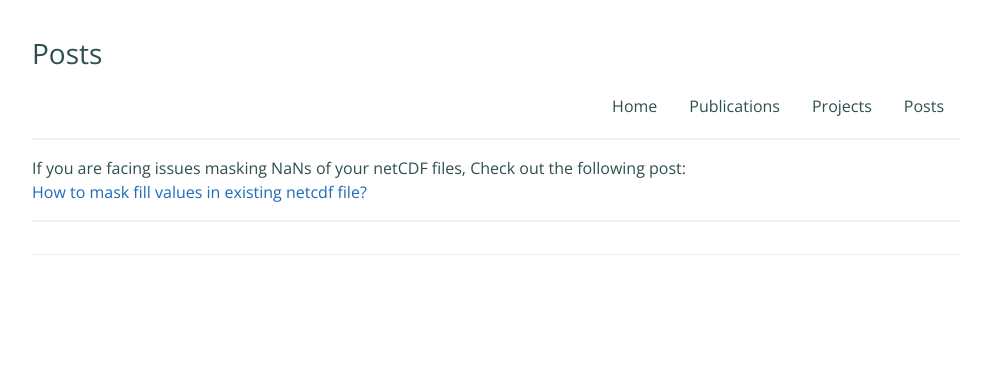
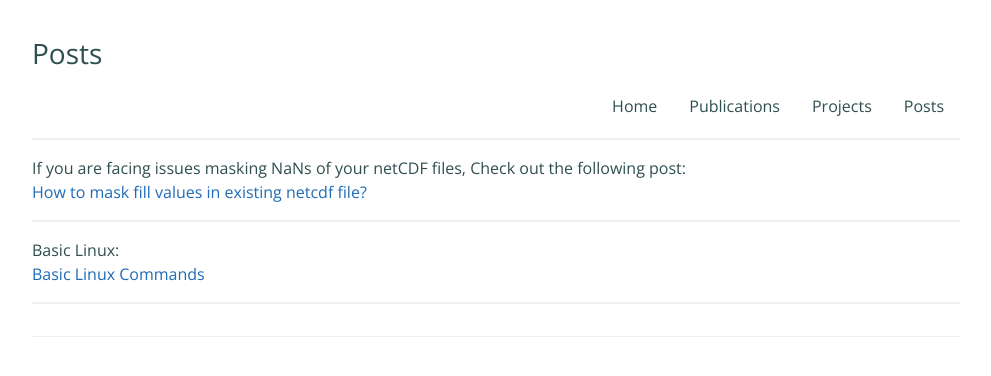
Before and after one commit to sharmapritika/sharmapritika.github.io, a Jekyll site: the page built from posts.md, in a window 1280 px wide. Shown: the top 376 px of the page, without its empty margins (144-1135 px from the left). Built offline with Jekyll 4.4.1, drawn with Linux system fonts in a browser that asks for light colours.

Commit message:
Update posts.md

```diff
--- a/posts.md
+++ b/posts.md
@@ -7,3 +7,8 @@ If you are facing issues masking NaNs of your netCDF files, Check out the follow
 [How to mask fill values in existing netcdf file?](https://sharma-bharat.github.io/Posts_Online/mask_fillvalue.html)
 
 <hr>
+
+Basic Linux: <br>
+[Basic Linux Commands](https://sharma-bharat.github.io/Posts_Online/mask_fillvalue.html)
+
+<hr>
```
